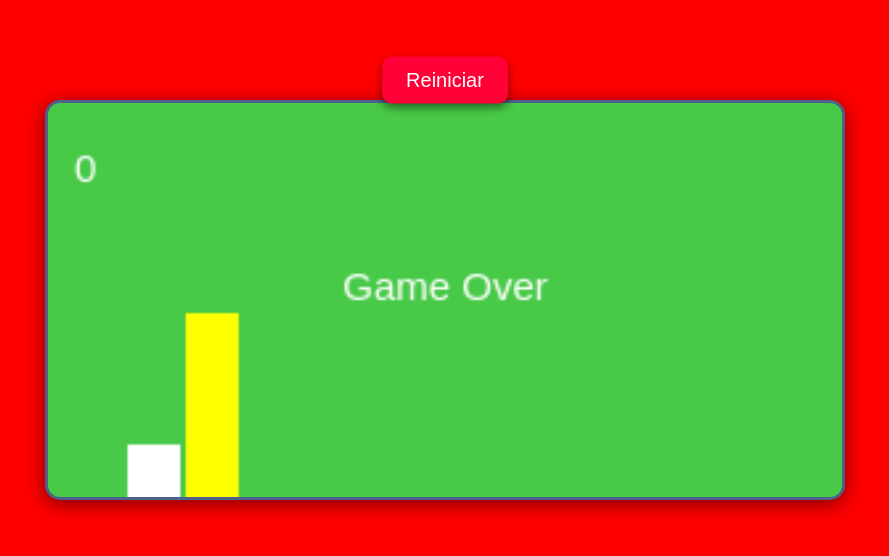
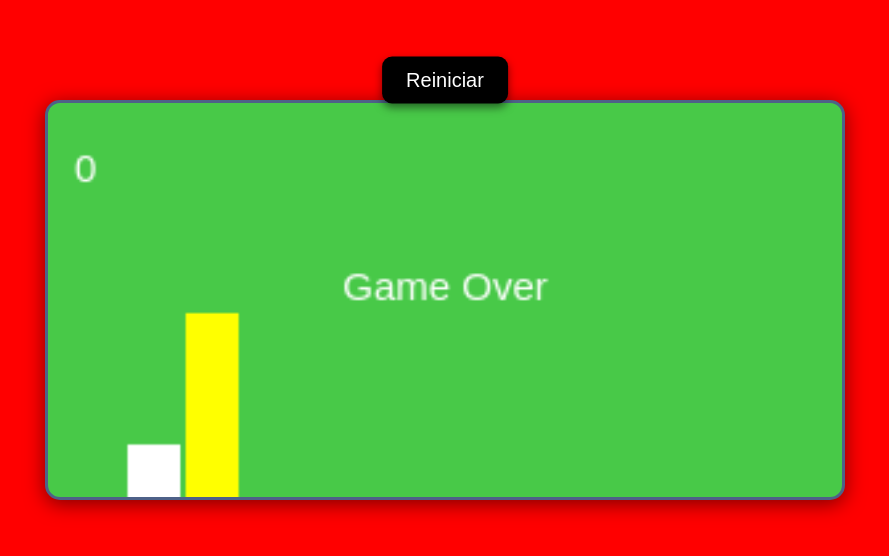
Before and after one commit to leci2k24/jogo-2d, a plain HTML site: page index.html in a window 1280 px wide. Shown: the whole page, without its empty margins (195-1084 px from the left). Drawn offline with Linux system fonts and the light colour scheme.

Commit message:
atividade 2d

```diff
--- a/stile.css
+++ b/stile.css
@@ -26,7 +26,7 @@ canvas {
     transform: translate(-50%, -50%);
     padding: 12px 24px;
     font-size: 20px;
-    background-color: #ff0037;
+    background-color: #000000;
     color: white;
     border: none;
     border-radius: 10px;
```
